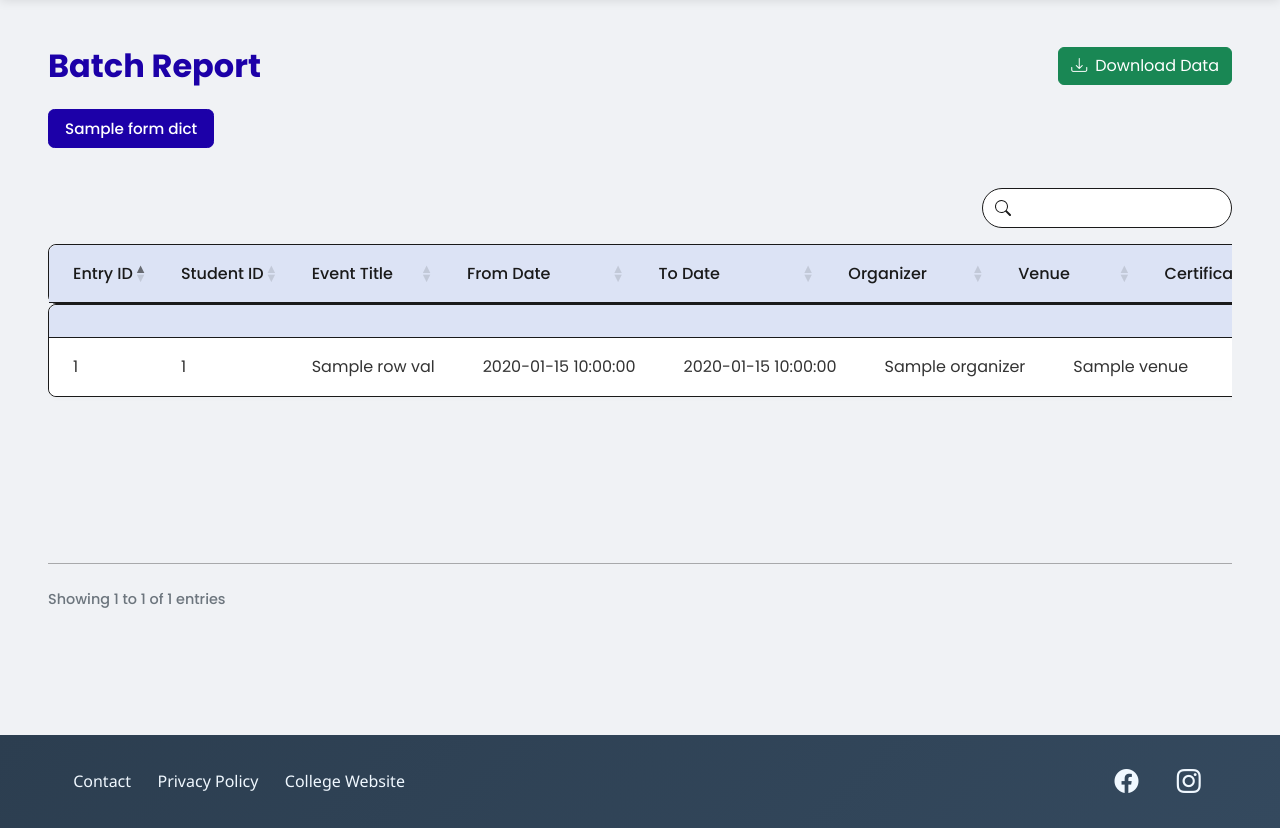
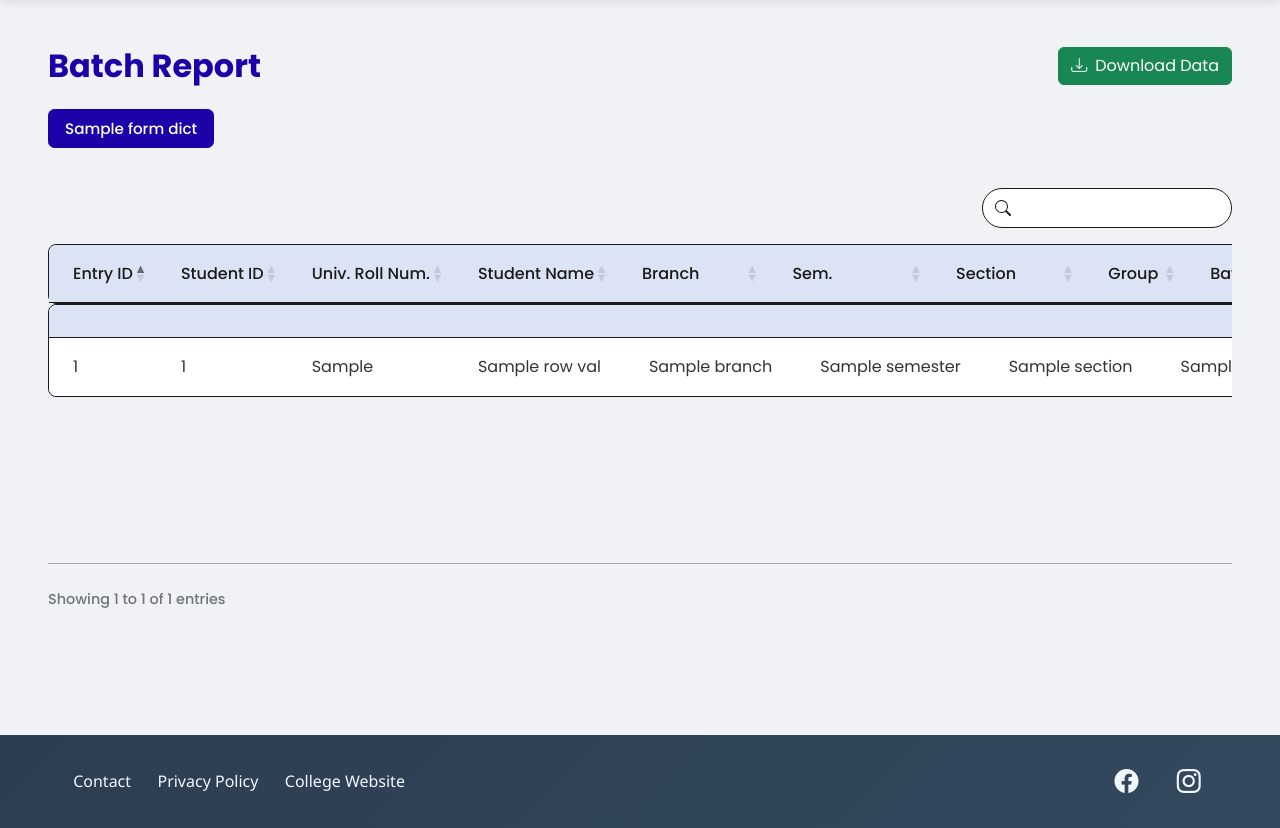
Before and after one commit to rakshitvermagithub/SODECA-Exam, a Python web app: template templates/forms_report.html in a window 1280 px wide. Shown: the part 77-905 px from the top of the page. Run offline with Jinja, Linux system fonts and the light colour scheme; the template is opened without the code that fills it: most values are stand-ins (such as "Sample title", 1, 10 or a date in 2020); lists and menus that the app fills with data are empty; some libraries are stand-ins or nearby versions.

Commit message:
FEAT: Show student details with submission details in batch reports tab

```diff
--- a/templates/forms_report.html
+++ b/templates/forms_report.html
@@ -212,8 +212,17 @@
                         <table class="table" id="tb_blood_donor">
                             <thead>
                                 <tr>
+                                    <!-- Student Info Headers -->
                                     <th>Entry ID</th>
                                     <th>Student ID</th>
+                                    <th>Univ. Roll Num.</th>
+                                    <th>Student Name</th>
+                                    <th>Branch</th>
+                                    <th>Sem.</th>
+                                    <th>Section</th>
+                                    <th>Group</th>
+                                    <th>Batch Counselor</th>
+                                    <!-- Event Info Headers -->
                                     <th>Event Title</th>
                                     <th>From Date</th>
                                     <th>To Date</th>
@@ -227,9 +236,18 @@
                             </thead>
                             <tbody>
                                 {% for row_val in rows %}
-                                 <tr>
+                                <tr>
+                                    <!-- Student Info Data -->
                                     <td>{{ row_val['entry_id'] }}</td>
                                     <td>{{ row_val['student_id'] }}</td>
+                                    <td>{{ row_val['university_roll_no'] }}</td>
+                                    <td>{{ row_val['student_name'] }}</td>
+                                    <td>{{ row_val['branch'] }}</td>
+                                    <td>{{ row_val['semester'] }}</td>
+                                    <td>{{ row_val['section'] }}</td>
+                                    <td>{{ row_val['class_group'] }}</td>
+                                    <td>{{ row_val['batch_counselor'] }}</td>
+                                    <!-- Event Info Data -->
                                     <td>{{ row_val['event_title'] }}</td>
                                     <td>{{ row_val['from_date'] }}</td>
                                     <td>{{ row_val['to_date'] }}</td>
@@ -239,7 +257,7 @@
                                     <td>{{ row_val['google_file_id'] }}</td>
                                     <td>{{ row_val['status'] }}</td>
                                     <td>{{ row_val['submitted_at'] }}</td>
-                                 </tr>
+                                </tr>
                                 {% endfor %}
                             </tbody>
                         </table>
```
Also changed, not shown: app.py (+25 -24 lines).
